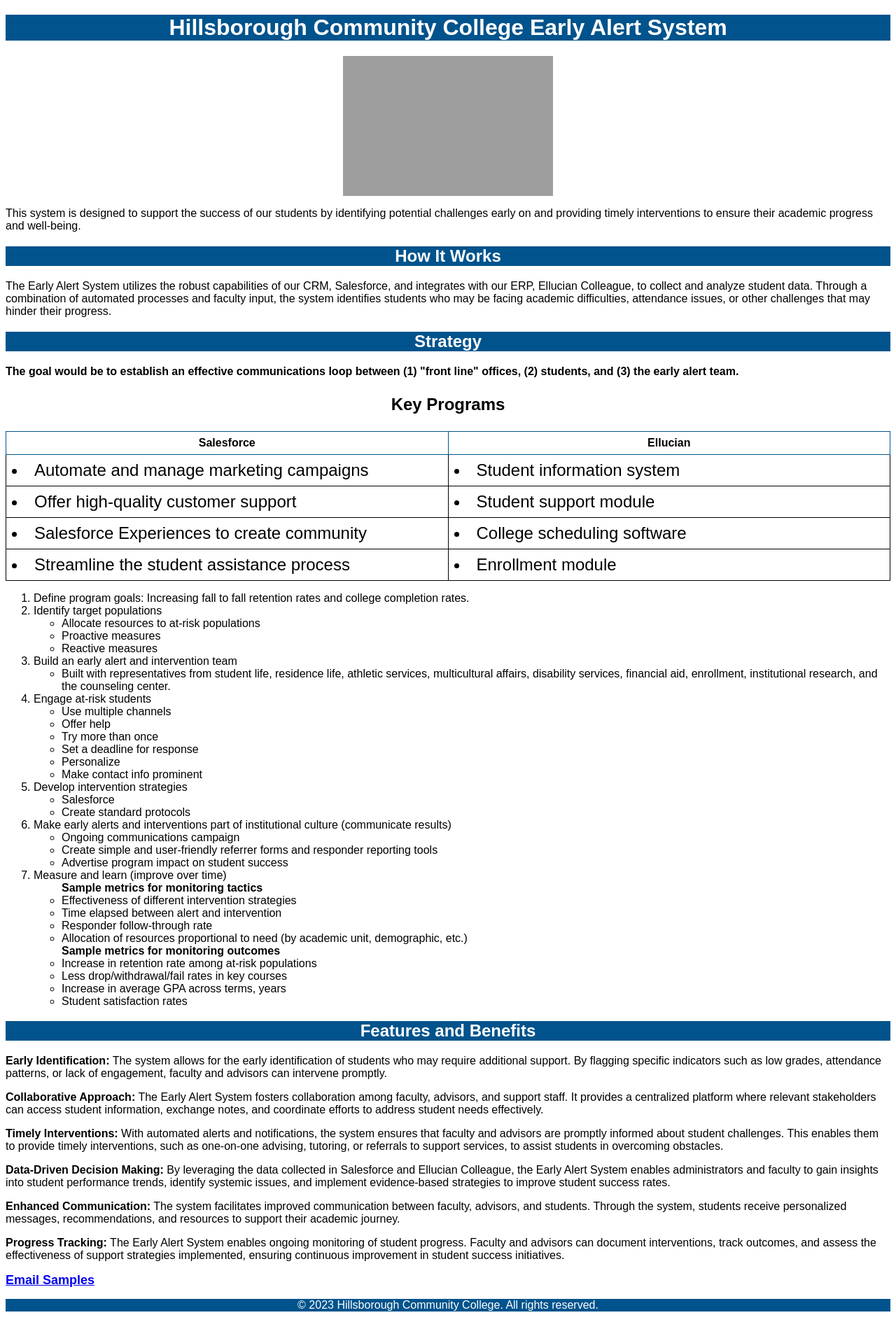
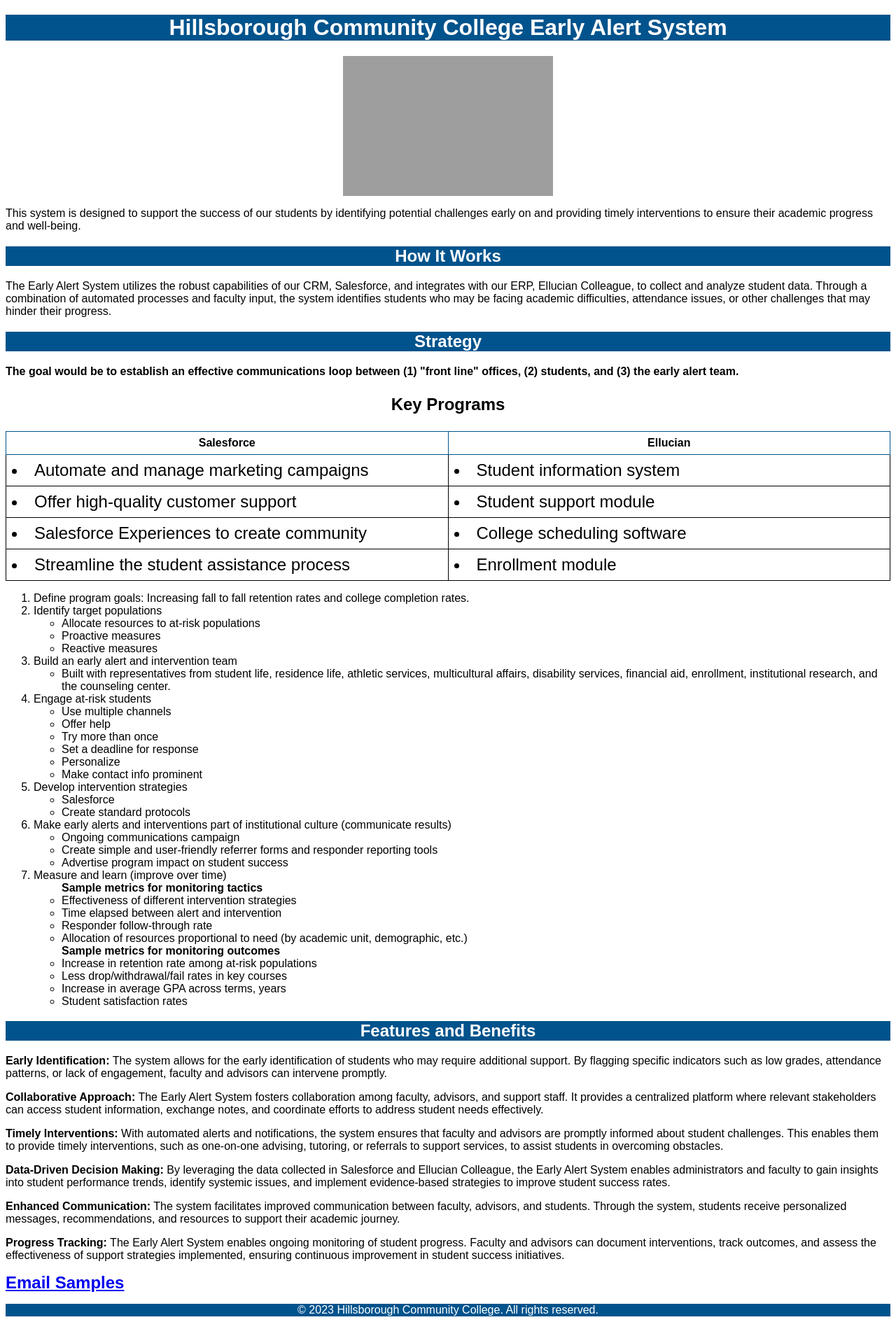
Before and after one commit to BiancaW714/biancaw714.github.io, a Jekyll site: the page index.html, which Jekyll copies as it is, in a window 1280 px wide. Shown: the whole page at 70% size. Built offline with Jekyll 4.4.1, drawn with Linux system fonts in a browser that asks for light colours; grey boxes are pictures that could not be loaded.

Commit message:
Update index.html

```diff
--- a/index.html
+++ b/index.html
@@ -55,7 +55,7 @@
         font-size: 18pt;
       }
               a {
-      font-size: 18px; /* Adjust the font size as desired */
+      font-size: 18pt; /* Adjust the font size as desired */
     }
         </style>
     </head>
```
